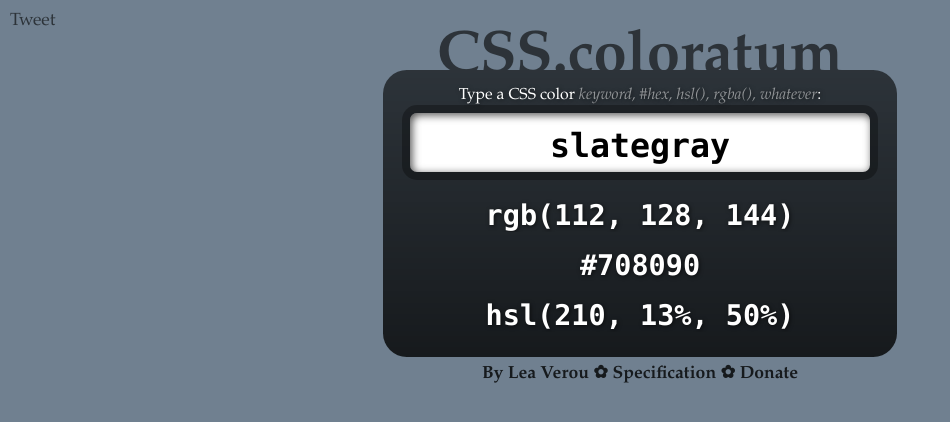
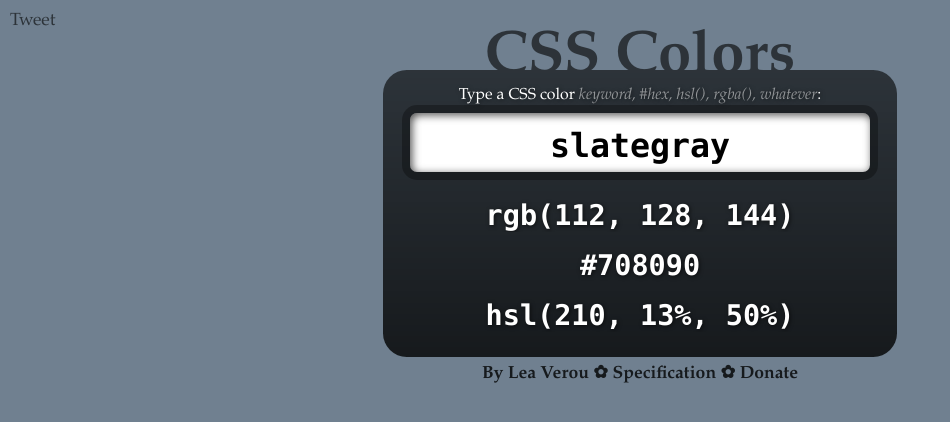
Before and after one commit to LeaVerou/css-colors, a plain HTML site: page index.html in a window 1280 px wide. Shown: the whole page, without its empty margins (0-950 px from the left). Drawn offline with Linux system fonts and the light colour scheme.

Commit message:
Rename to CSS Colors

```diff
--- a/index.html
+++ b/index.html
@@ -3,7 +3,7 @@
 <head>
 
 <meta charset="utf-8" />
-<title>CSS.coloratum: Convert and share CSS colors</title>
+<title>CSS Colors: Convert and share CSS colors</title>
 <link rel="stylesheet" href="style.css" />
 <script src="prefixfree.min.js"></script>
 <link rel="shortcut icon"  type="image/png" href="about:blank" />
@@ -11,7 +11,7 @@
 </head>
 <body>
 
-<h1><a href="#">CSS.coloratum</a></h1>
+<h1><a href="#">CSS Colors</a></h1>
 <form>
 	<label>
 		Type a CSS color <span>keyword, #hex, hsl(), rgba(), whatever</span>:
@@ -29,7 +29,7 @@
 
 <script src="colors.js"></script>
 
-<a href="http://twitter.com/share" class="twitter-share-button" data-url="http://css.coloratum.com" data-count="vertical" data-via="LeaVerou">Tweet</a>
+<a href="http://twitter.com/share" class="twitter-share-button" data-url="http://leaverou.github.io/css-colors" data-count="vertical" data-via="LeaVerou">Tweet</a>
 <script src="http://platform.twitter.com/widgets.js"></script>
 
 <script>_gaq = [['_setAccount', 'UA-25106441-2'], ['_trackPageview']];</script>
```
